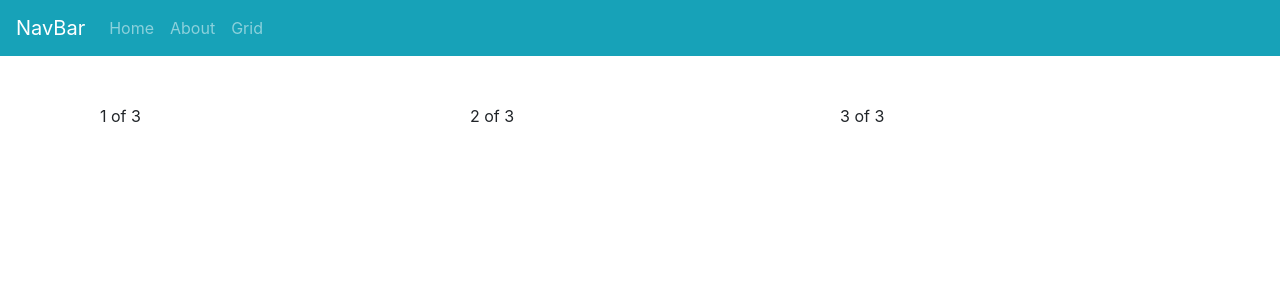
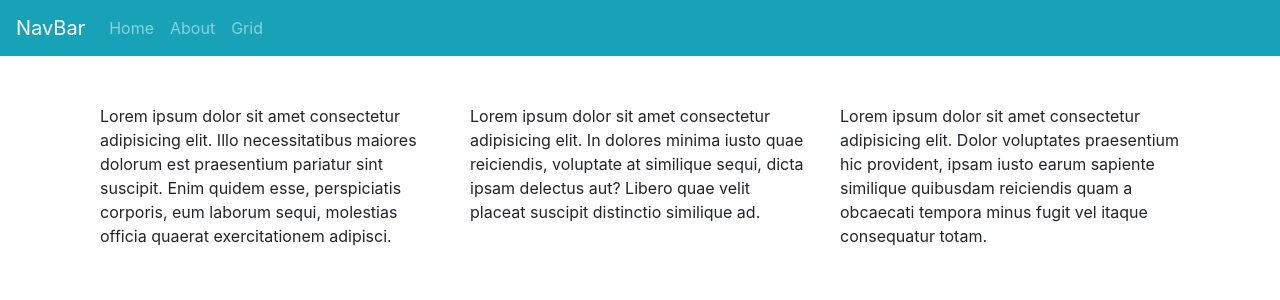
Before and after one commit to roimerperaza/curso-vuejs-tests, a Vue app in the folder bootstrap-vuejs/: page /#/grid in a window 1280 px wide. Shown: the top 300 px of the page. Built offline with nearby package versions, Linux system fonts and the light colour scheme.

Commit message:
GRID VUE

```diff
--- a/bootstrap-vuejs/package.json
+++ b/bootstrap-vuejs/package.json
@@ -24,8 +24,10 @@
     "@vue/eslint-config-prettier": "^5.0.0",
     "babel-eslint": "^10.0.3",
     "eslint": "^5.16.0",
+    "eslint-config-prettier": "^6.5.0",
+    "eslint-loader": "^3.0.2",
     "eslint-plugin-prettier": "^3.1.1",
-    "eslint-plugin-vue": "^5.0.0",
+    "eslint-plugin-vue": "^5.2.3",
     "prettier": "^1.18.2",
     "vue-template-compiler": "^2.6.10"
   },
--- a/bootstrap-vuejs/src/views/Grid.vue
+++ b/bootstrap-vuejs/src/views/Grid.vue
@@ -2,9 +2,30 @@
   <div class="mt-5">
     <b-container class="bv-example-row">
       <b-row>
-        <b-col cols="12" md="6" lg="4">1 of 3</b-col>
-        <b-col cols="12" md="6" lg="4">2 of 3</b-col>
-        <b-col cols="12" md="6" lg="4">3 of 3</b-col>
+        <b-col cols="12" md="6" lg="4">
+          <p>
+            Lorem ipsum dolor sit amet consectetur adipisicing elit. Illo
+            necessitatibus maiores dolorum est praesentium pariatur sint
+            suscipit. Enim quidem esse, perspiciatis corporis, eum laborum
+            sequi, molestias officia quaerat exercitationem adipisci.
+          </p>
+        </b-col>
+        <b-col cols="12" md="6" lg="4">
+          <p>
+            Lorem ipsum dolor sit amet consectetur adipisicing elit. In dolores
+            minima iusto quae reiciendis, voluptate at similique sequi, dicta
+            ipsam delectus aut? Libero quae velit placeat suscipit distinctio
+            similique ad.
+          </p>
+        </b-col>
+        <b-col cols="12" md="6" lg="4">
+          <p>
+            Lorem ipsum dolor sit amet consectetur adipisicing elit. Dolor
+            voluptates praesentium hic provident, ipsam iusto earum sapiente
+            similique quibusdam reiciendis quam a obcaecati tempora minus fugit
+            vel itaque consequatur totam.
+          </p>
+        </b-col>
       </b-row>
     </b-container>
   </div>
```
Also changed, not shown: 2 other files (tests, documents, lock files or other folders).
